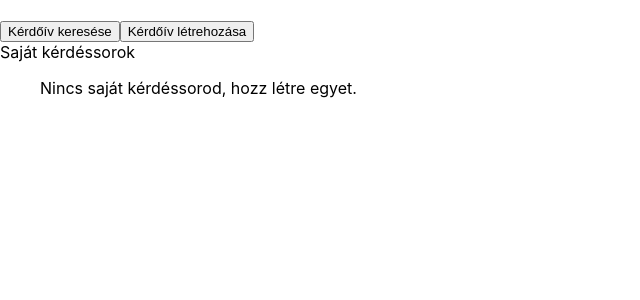
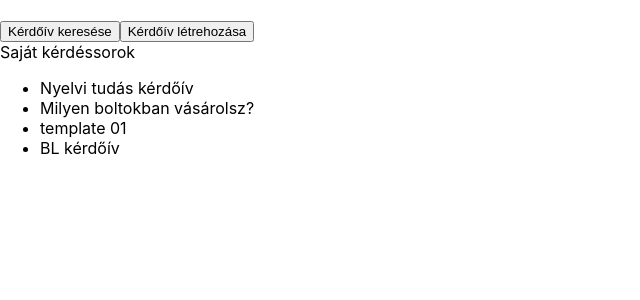
Before and after one commit to JustCat141/SZFM-Nagyprojekt, a React (Create React App) app in the folder App-frontend/app-frontend/: page / in a window 1280 px wide. Both pictures are taken after a click on the button "Bejelentkezés". Shown: the top 300 px of the page, without its empty margins (0-640 px from the left). Built offline with nearby package versions, Linux system fonts and the light colour scheme.

Commit message:
Kérdéssor kiértékelő felület kezdetleges implementációja

```diff
--- a/App-frontend/app-frontend/src/App.js
+++ b/App-frontend/app-frontend/src/App.js
@@ -1,9 +1,11 @@
 import React from 'react';
 import { Provider } from 'react-redux';
+import { useSelector } from 'react-redux';
 import { configureStore } from '@reduxjs/toolkit';
 import authReducer from './components/global-states/authSlice';
 import Login from './components/login-page/Login'; // Import your Login component
 import Dashboard from './components/dashboard/Dashboard';
+import QuestionnaireAnalyzer from './components/questionnaireAnalyzer/QuestionnaireAnalyzer';
 
 const store = configureStore({
   reducer: {
@@ -12,14 +14,23 @@ const store = configureStore({
 });
 
 function App() {
-  return (
-    <Provider store={store}>
-      {store.getState().auth.isLoggedIn ? (
+  console.log(store.getState().auth.isOpenForAnalyze);
+  const isLoggedIn = useSelector((state) => state.auth.isLoggedIn);
+  const isOpenForAnalyze = useSelector((state) => state.auth.isOpenForAnalyze);
+
+  return (<>
+      {isLoggedIn ? (
+        (
+          isOpenForAnalyze === true
+        ?
+        <QuestionnaireAnalyzer />
+        :
         <Dashboard />
+        )
       ) : (
         <Login />
       )}
-    </Provider>
+    </>
   );
 }
 
--- a/App-frontend/app-frontend/src/components/dashboard/Dashboard.js
+++ b/App-frontend/app-frontend/src/components/dashboard/Dashboard.js
@@ -38,13 +38,10 @@ function Dashboard() {
                 <div>
                     <UserQuestionnairesList />
                 </div>
-
-
-
             </div>
         </div>
       ) : (
-        <p>User not logged in</p>
+        <p>No user found, try to reload the page</p>
       )}
     </div>
   );
--- a/App-frontend/app-frontend/src/components/dashboard/UserQuestionnairesList.js
+++ b/App-frontend/app-frontend/src/components/dashboard/UserQuestionnairesList.js
@@ -1,33 +1,38 @@
 import React from 'react';
-import { useSelector } from 'react-redux';
-import classes from '../../styles/UserQuestionnairesList.module.css'
-
+import { useSelector, useDispatch } from 'react-redux';
+import classes from '../../styles/UserQuestionnairesList.module.css';
+import { OpenAnalyzer } from '../global-states/authSlice'; // Import your action
 
 const UserQuestionnairesList = () => {
-    const UserQuestionnairesList = useSelector((state) => state.auth.UserQuestionnairesList);
+  const userQuestionnairesList = useSelector((state) => state.auth.UserQuestionnairesList);
+  const dispatch = useDispatch(); // Initialize useDispatch
+
+  const questionnaireOpen = (id) => {
+    dispatch(OpenAnalyzer(id));
+
+};
+
   return (
     <div className={classes["UserQuestionnairesList-box"]}>
       <ul className={classes["UserQuestionnairesList-list"]}>
-            {   UserQuestionnairesList.length > 0 ?
-                (
-                    UserQuestionnairesList.forEach(questionnaire => {
-                    return (
-                        <li key={questionnaire.id}
-                        className={classes["UserQuestionnairesList-list-item"]}>
-                            <div  className={classes["UserQuestionnairesList-list-item-text"]}>
-                                {questionnaire.title}
+        {userQuestionnairesList.length > 0 ? (
+          userQuestionnairesList.map((questionnaire) => (
+            <li
+              key={questionnaire.id}
+              onClick={() => questionnaireOpen(questionnaire.id)} // Use a function to pass the ID
+              className={classes["UserQuestionnairesList-list-item"]}
+            >
+              <div className={classes["UserQuestionnairesList-list-item-text"]}>
+                {questionnaire.name}
               </div>
             </li>
-                    );
-                    }
-                    )
-                )
-                :(
+          ))
+        ) : (
           <p>Nincs saját kérdéssorod, hozz létre egyet.</p>
         )}
       </ul>
     </div>
   );
-}
+};
 
 export default UserQuestionnairesList;
--- a/App-frontend/app-frontend/src/components/global-states/authSlice.js
+++ b/App-frontend/app-frontend/src/components/global-states/authSlice.js
@@ -4,20 +4,33 @@ const authSlice = createSlice({
   name: 'auth',
   initialState: {
     isLoggedIn: false,
-    user: null, // You can store user information here
-    UserQuestionnairesList: []
+    user: null,
+    UserQuestionnairesList: [],
+    isOpenForEdit: false,
+    CurrentForEdit: {},
+    isOpenForFill: false,
+    CurrentForFill: {},
+    isOpenForAnalyze: false, // Add isOpenForAnalyze to the initial state
+    CurrentForAnalyze: {},
   },
   reducers: {
     login: (state, action) => {
       state.isLoggedIn = true;
-      state.user = action.payload; // You can set the user data if needed
+      state.user = action.payload.user;
+      state.UserQuestionnairesList = action.payload.questionnaireList;
     },
     logout: (state) => {
       state.isLoggedIn = false;
       state.user = null;
     },
+    OpenAnalyzer: (state, action) => {
+      console.log(action);
+      state.currentQuestionnaireId = action.payload;
+      state.isOpenForAnalyze = true;
+    },
+
   },
 });
 
-export const { login, logout } = authSlice.actions;
+export const { login, logout, OpenAnalyzer } = authSlice.actions;
 export default authSlice.reducer;
--- a/App-frontend/app-frontend/src/components/login-page/Login.js
+++ b/App-frontend/app-frontend/src/components/login-page/Login.js
@@ -19,12 +19,19 @@ function Login() {
 
     // You should perform your authentication logic here
 
+    //Note, you can do the fetch in the same request
+    //so you are asking for list of questionnaires of the
+    //user, and if there is no user the server will refuse
+    //and then no login
 
     // Fetch the list of questionnaires from the database
 
-
-    // If authentication is successful, dispatch the login action
-    dispatch(login({ username, password }));
+    let user = { username, password};
+    let questionnaireList = [{id: 1510, name: "Nyelvi tudás kérdőív"},
+                            {id: 1500, name: "Milyen boltokban vásárolsz?"},
+                            {id: 1610, name: "template 01"},
+                            {id: 1700, name: "BL kérdőív"}];
+    dispatch(login({ user, questionnaireList}));
   };
 
   return (
--- /dev/null
+++ b/App-frontend/app-frontend/src/components/questionnaireAnalyzer/QuestionnaireAnalyzer.js
@@ -0,0 +1,5 @@
+const QuestionnaireAnalyzer = () => {
+    return (<div>Hellooooooooo</div>);
+}
+
+export default QuestionnaireAnalyzer;
--- a/App-frontend/app-frontend/src/index.js
+++ b/App-frontend/app-frontend/src/index.js
@@ -1,13 +1,25 @@
 import React from 'react';
 import ReactDOM from 'react-dom/client';
+import { Provider } from 'react-redux';
 import './index.css';
 import App from './App';
 import reportWebVitals from './reportWebVitals';
+import { configureStore } from '@reduxjs/toolkit';
+import authReducer from './components/global-states/authSlice';
+
 
 const root = ReactDOM.createRoot(document.getElementById('root'));
+const store = configureStore({
+  reducer: {
+    auth: authReducer,
+  },
+});
+
 root.render(
   <React.StrictMode>
+  <Provider store={store}>
     <App />
+    </Provider>
   </React.StrictMode>
 );
 
```
Lines whose indentation alone changed are shown as unchanged.
